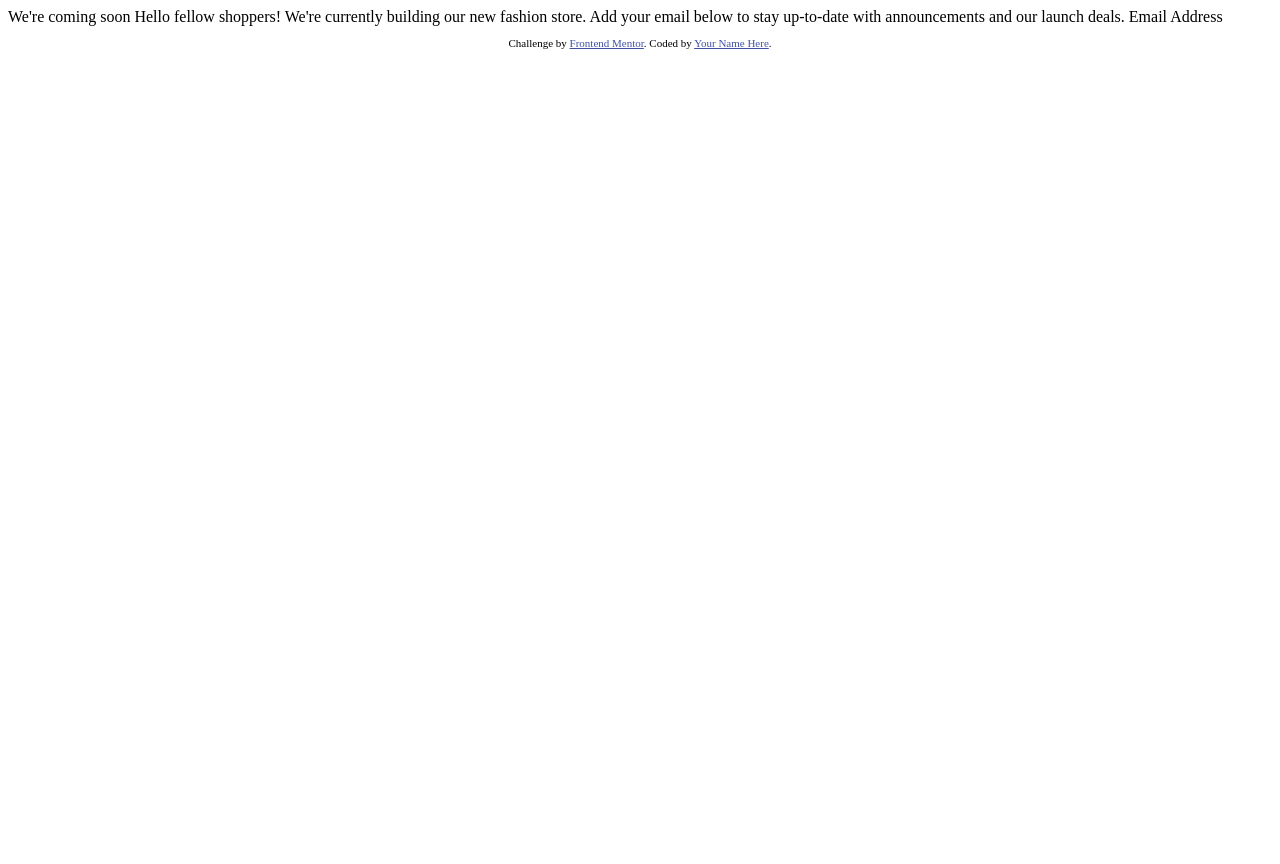
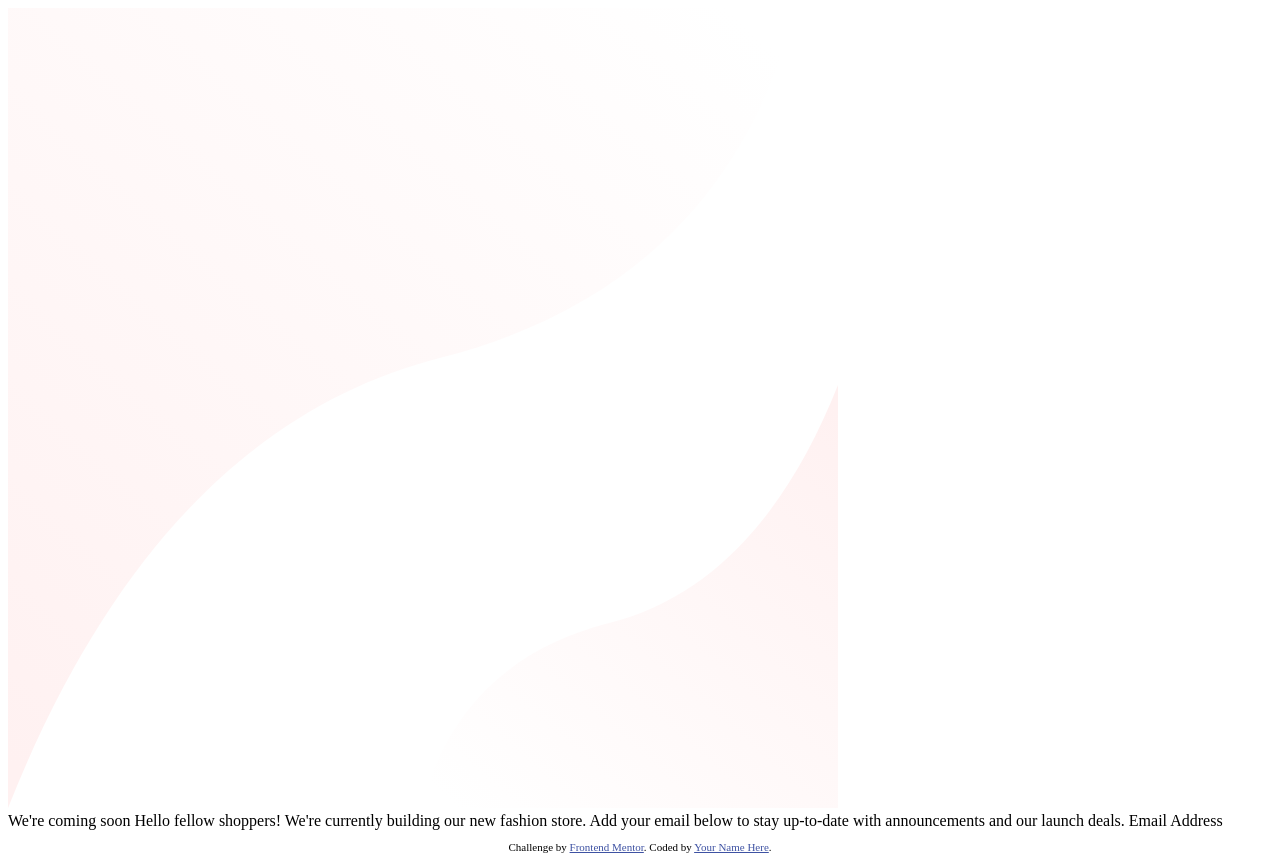
Before and after one commit to Yashbabani0/base-apparel-coming-soon-master, a plain HTML site: page index.html in a window 1280 px wide. Before the commit the page ends 800 px from the top, so only its background shows below. Drawn offline with Linux system fonts and the light colour scheme.

Commit message:
css and js file added

```diff
--- a/index.html
+++ b/index.html
@@ -15,7 +15,10 @@
   </style>
 </head>
 <body>
-
+  <main>
+    <div id="left"></div>
+    <div id="right"><img src="./images/bg-pattern-desktop.svg" alt=""></div>
+  </main>
   We're coming soon
 
   Hello fellow shoppers! We're currently building our new fashion store.
```
Also changed, not shown: script.js (added), style.css (added).
